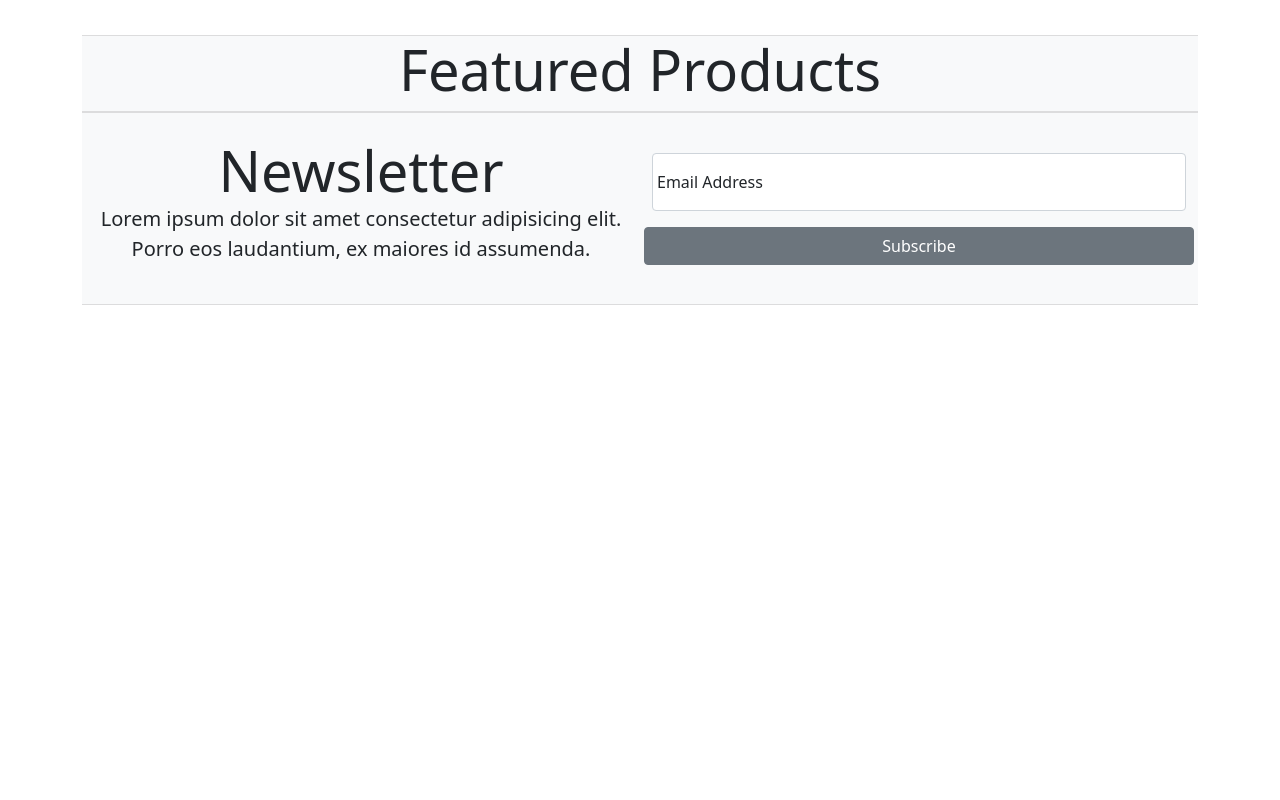
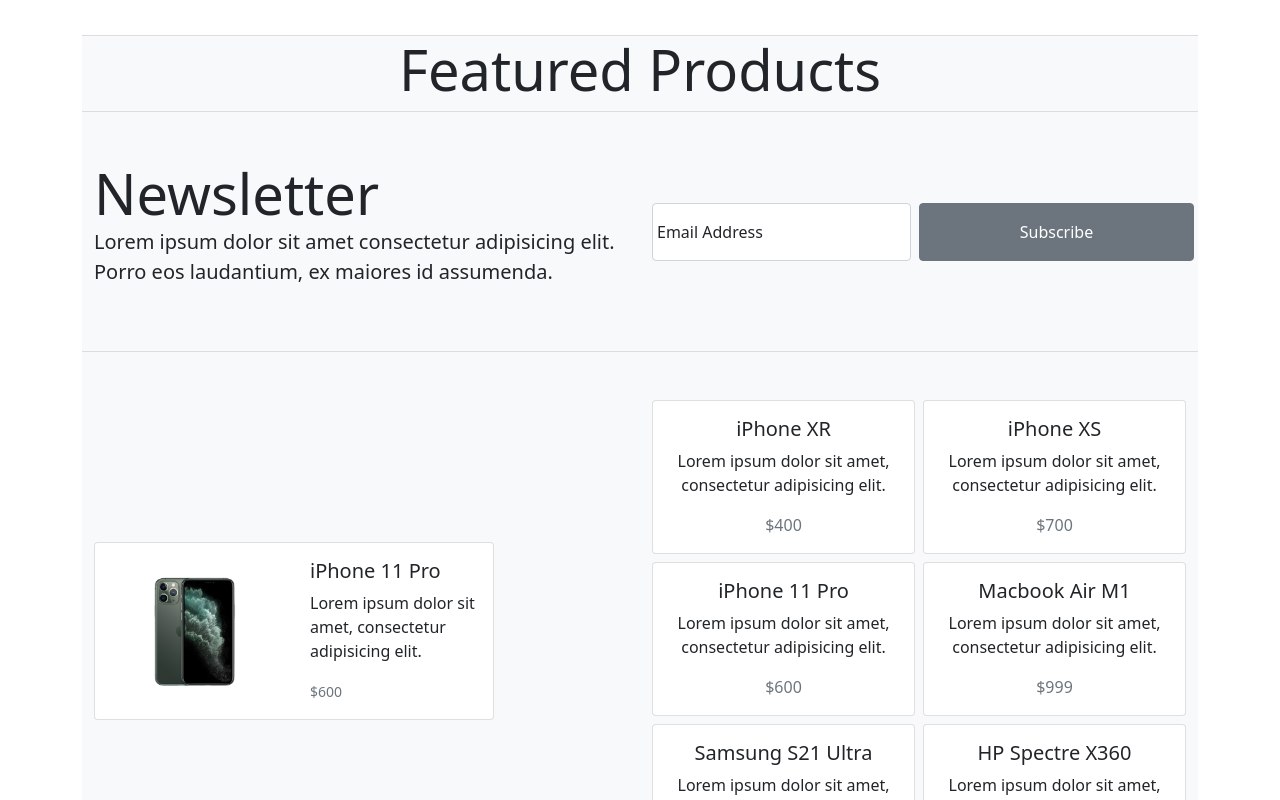
Before and after one commit to 5thDimensionalVader/technify-shop, a React (Create React App) app: page / in a window 1280 px wide. Shown: the part 600-1400 px from the top of the page. Before the commit the page ends 953 px from the top, so only its background shows below. Built offline with nearby package versions, Linux system fonts and the light colour scheme.

Commit message:
technify-shop Home > product tile completed

```diff
--- a/src/assets/data/data.js
+++ b/src/assets/data/data.js
@@ -6,7 +6,7 @@
 const product = [
   {
     product_name: "iPhone XR",
-    product_description: "Lorem ipsum dolor sit amet, consectetur adipiscing elit, sed do eiusmod tempor incididunt ut labore et dolore magna aliqua. Ut enim ad minim veniam, quis nostrud exercitation ullamco laboris nisi ut aliquip ex ea commodo consequat. Duis aute irure dolor in reprehenderit in voluptate velit esse cillum dolore eu fugiat nulla pariatur.",
+    product_description: "Lorem ipsum dolor sit amet, consectetur adipisicing elit.",
     currency: "$",
     price: 400,
     img_main: `${iPhone_XR}`,
@@ -46,7 +46,7 @@
   },
   {
     product_name: "iPhone XS",
-    product_description: "Lorem ipsum dolor sit amet, consectetur adipiscing elit, sed do eiusmod tempor incididunt ut labore et dolore magna aliqua. Ut enim ad minim veniam, quis nostrud exercitation ullamco laboris nisi ut aliquip ex ea commodo consequat. Duis aute irure dolor in reprehenderit in voluptate velit esse cillum dolore eu fugiat nulla pariatur.",
+    product_description: "Lorem ipsum dolor sit amet, consectetur adipisicing elit.",
     currency: "$",
     price: 700,
     img_main: "",
@@ -86,7 +86,7 @@
   },
   {
     product_name: "iPhone 11 Pro",
-    product_description: "Lorem ipsum dolor sit amet, consectetur adipiscing elit, sed do eiusmod tempor incididunt ut labore et dolore magna aliqua. Ut enim ad minim veniam, quis nostrud exercitation ullamco laboris nisi ut aliquip ex ea commodo consequat. Duis aute irure dolor in reprehenderit in voluptate velit esse cillum dolore eu fugiat nulla pariatur.",
+    product_description: "Lorem ipsum dolor sit amet, consectetur adipisicing elit.",
     currency: "$",
     price: 600,
     img_main: `${iPhone_11}`,
@@ -126,7 +126,7 @@
   },
   {
     product_name: "Macbook Air M1",
-    product_description: "Lorem ipsum dolor sit amet, consectetur adipiscing elit, sed do eiusmod tempor incididunt ut labore et dolore magna aliqua. Ut enim ad minim veniam, quis nostrud exercitation ullamco laboris nisi ut aliquip ex ea commodo consequat. Duis aute irure dolor in reprehenderit in voluptate velit esse cillum dolore eu fugiat nulla pariatur.",
+    product_description: "Lorem ipsum dolor sit amet, consectetur adipisicing elit.",
     currency: "$",
     price: 999,
     img_main: "",
@@ -166,7 +166,7 @@
   },
   {
     product_name: "Samsung S21 Ultra",
-    product_description: "Lorem ipsum dolor sit amet, consectetur adipiscing elit, sed do eiusmod tempor incididunt ut labore et dolore magna aliqua. Ut enim ad minim veniam, quis nostrud exercitation ullamco laboris nisi ut aliquip ex ea commodo consequat. Duis aute irure dolor in reprehenderit in voluptate velit esse cillum dolore eu fugiat nulla pariatur.",
+    product_description: "Lorem ipsum dolor sit amet, consectetur adipisicing elit.",
     currency: "$",
     price: 1499,
     img_main: "",
@@ -206,7 +206,7 @@
   },
   {
     product_name: "HP Spectre X360",
-    product_description: "Lorem ipsum dolor sit amet, consectetur adipiscing elit, sed do eiusmod tempor incididunt ut labore et dolore magna aliqua. Ut enim ad minim veniam, quis nostrud exercitation ullamco laboris nisi ut aliquip ex ea commodo consequat. Duis aute irure dolor in reprehenderit in voluptate velit esse cillum dolore eu fugiat nulla pariatur.",
+    product_description: "Lorem ipsum dolor sit amet, consectetur adipisicing elit.",
     currency: "$",
     price: 2299,
     img_main: "",
--- a/src/components/Home/Home.js
+++ b/src/components/Home/Home.js
@@ -63,21 +63,63 @@
         </div>
       </div>
 
-      <div className="container bg-light py-4" style={{ borderTop: '1px solid #60606030', borderBottom: '1px solid #60606030' }}>
-        <div className="row justify-content-center">
-          <div className="col-sm col-md-6">
-            <span className="display-4 fw-lighter text-sm-center text-md-start">Newsletter</span>
+      <div className="container bg-light py-5" style={{ borderBottom: '1px solid #60606030' }}>
+        <div className="row justify-content-center g-4">
+          <div className="col-sm-4 col-md-6 text-sm-center text-md-start">
+            <span className="display-4 fw-lighter">Newsletter</span>
             <p className="lead">Lorem ipsum dolor sit amet consectetur adipisicing elit. Porro eos laudantium, ex maiores id assumenda.</p>
           </div>
-          <div className="col-sm col-md-6 align-self-center">
-            <div className="row g-3">
-            <div className="form-floating">
-              <input type="search" id="newsletterSearch" className="form-control" placeholder="Email Address"/>
-              <label>Email Address</label>
-            </div>
-            <button className="btn btn-secondary">Subscribe</button>
+          <div className="col-sm-8 col-md-6 align-self-center">
+            <div className="row row-cols-2 g-3">
+              <div className="form-floating">
+                <input type="search" id="newsletterSearch" className="form-control" placeholder="Email Address" />
+                <label>Email Address</label>
+              </div>
+              <button className="btn btn-secondary btn">Subscribe</button>
             </div>
           </div>
+        </div>
+      </div>
+
+      <div className="container bg-light py-5" style={{ borderBottom: '1px solid #60606030' }}>
+        <div className="row justify-content-center">
+
+          <div className="col-sm align-self-center">
+            <div className="card mb-3" style={{ maxWidth: '400px' }}>
+              <div className="row g-0">
+                <div className="col-md-6 align-self-center">
+                  <img src={product.product[2].img_main} alt="" srcset="" className="img-fluid rounded-start" />
+                </div>
+                <div className="col-md-6">
+                  <div className="card-body">
+                    <h5 className="card-title text-sm-center text-md-start">{product.product[2].product_name}</h5>
+                    <p className="card-text text-sm-center text-md-start">{product.product[2].product_description}</p>
+                    <p className="card-text text-sm-center text-md-start"><small className="text-muted">{`${product.product[2].currency}${product.product[2].price}`}</small></p>
+                  </div>
+                </div>
+              </div>
+            </div>
+          </div>
+
+          <div className="col-sm">
+            <div className="row g-2">
+              {
+                product.product.map((product, key) => (
+                  <div key={key} className="col-sm-6">
+                    <div className="card" style={{maxWidth:'18rem', maxHeight:'25rem'}}>
+                      {/* <img src={product.img_main} alt="" className="card-img-top img-fluid"/> */}
+                      <div className="card-body">
+                        <h5 className="card-title">{product.product_name}</h5>
+                        <p className="card-text">{product.product_description}</p>
+                        <p className="card-text text-muted">{`${product.currency}${product.price}`}</p>
+                      </div>
+                    </div>
+                  </div>
+                ))
+              }
+            </div>
+          </div>
+
         </div>
       </div>
 
```
